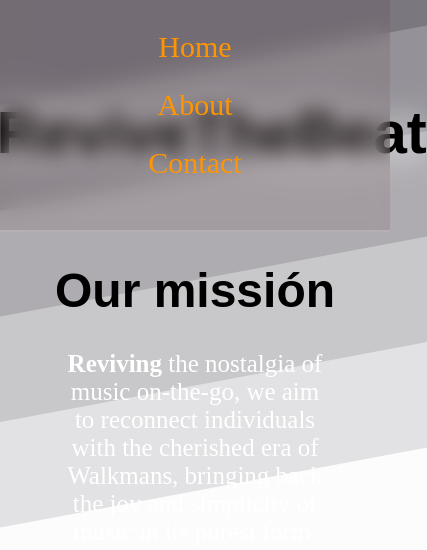
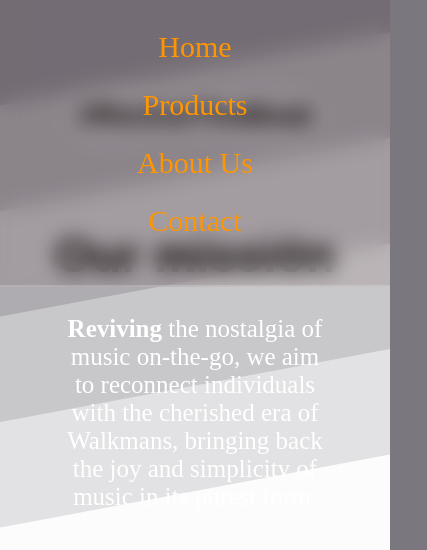
Before and after one commit to luiscsepulveda/projectHtml, a plain HTML site: page pages/aboutUs.html in a window 390 px wide. Both pictures are taken after a click on the icon 356 px from the left and 70 px from the top of the page. Shown: the part 142-692 px from the top of the page, 427 px wide, since content can reach past the window. Drawn offline with nearby package versions, Linux system fonts and the light colour scheme.

Commit message:
Add files via upload

```diff
--- a/pages/aboutUs.html
+++ b/pages/aboutUs.html
@@ -17,8 +17,9 @@
         <!-- links -->
         <nav class="navbar">
             <a href="../index.html" title="home page">Home</a>
-            <a href="pages/aboutUs.html" title="our story">About</a>
-            <a href="pages/contact.html" title="contact us">Contact</a>
+            <a href="products.html" title="home page">Products</a>
+            <a href="aboutUs.html" title="our story">About Us</a>
+            <a href="contact.html" title="contact us">Contact</a>
         </nav>
     </header>
     <div class="nav-bg"></div>
--- a/style.css
+++ b/style.css
@@ -168,7 +168,7 @@ body{
 
 .title__aboutus h2 {
     font-family: 'Poppins', sans-serif;
-    font-size: 6rem;
+    font-size: 80px;
 }
 
 .hashtag {
@@ -569,6 +569,13 @@ a:active {
 
                     /* BREAK-POINTS for media queries*/
 @media screen and (max-width: 480px) {
+
+    .title__aboutus h2 {
+        font-size: 30px;
+    }
+
+
+
     .footer__container {
         width: 100%;
         height: auto;
@@ -610,10 +617,6 @@ a:active {
         cursor: pointer;
 
     }
-
-    .title__aboutus h2 {
-        font-size: 20px;
-    }
 }
 
 @media screen and (max-width: 768px) {
@@ -646,7 +649,7 @@ a:active {
         top: 79px;
         left: 0;
         width: 100%;
-        height: 295px;
+        height: 350px;
 
         background: rgba(75, 22, 22, 0.1);
         border-bottom: 2px solid rgba(255, 255, 255, 0.2);
@@ -667,9 +670,9 @@ a:active {
         justify-content: space-evenly;
     }
 
-    .title__aboutus h2 {
-        font-size: 30px;
-    }
+    /* .title__aboutus h2 {
+        font-size: 60px;
+    } */
 
     .section__contact {
         display: flex;
@@ -716,9 +719,9 @@ a:active {
         margin-top: 30px;
 
     }
-    .title__aboutus h2 {
+    /* .title__aboutus h2 {
         font-size: 60px;
-    }
+    } */
     .footer__container {
         width: 100%;
         height: auto;
```
Also changed, not shown: Assets/DSC_2787.jpg (added). Lines whose indentation alone changed are shown as unchanged.
